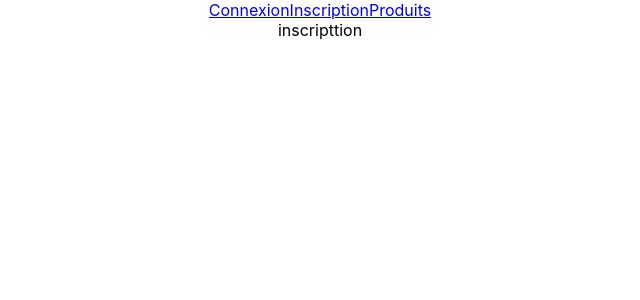
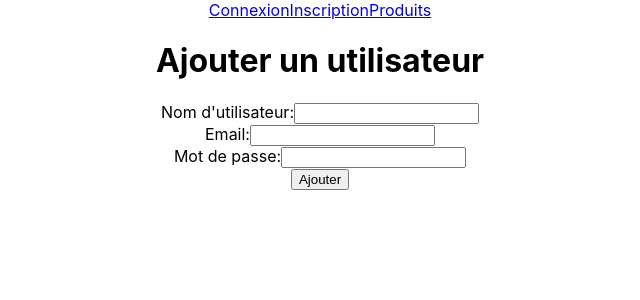
Before and after one commit to redes19/apllergie, a React (Create React App) app in the folder apllergie/: page /inscription in a window 1280 px wide. Shown: the top 300 px of the page, without its empty margins (320-960 px from the left). Built offline with nearby package versions, Linux system fonts and the light colour scheme.

Commit message:
add inscription

```diff
--- a/apllergie/src/Component/connexion.jsx
+++ b/apllergie/src/Component/connexion.jsx
@@ -1,7 +1,7 @@
 import React from 'react'
 
-export default function connexion() {
+export default function Connexion() {
   return (
-    <div>connexion</div>
+    <div>Connexion</div>
   )
 }
--- a/apllergie/src/Component/inscription.jsx
+++ b/apllergie/src/Component/inscription.jsx
@@ -1,7 +1,81 @@
-import React from 'react'
+import React, { useState, useEffect } from 'react';
+import axios from 'axios';
 
-export default function inscripttion() {
+export default function Connexion() {
+  // const [users, setUsers] = useState([]);
+
+  // useEffect(() => {
+  //   const fetchData = async () => {
+  //     try {
+  //       const response = await axios.get('http://localhost:3001/api/user');
+  //       setUsers(response.data);
+  //       console.log(users);
+  //     } catch (error) {
+  //       console.error("erreur", error);
+  //     }
+  //   };
+  //   fetchData();
+  // }, []);
+
+  const [user, setUser] = useState({
+    user: '',
+    email: '',
+    motdepasse: '',
+  });
+  const handleChange = (e) => {
+    const {name, value} = e.target;
+    setUser({...user, [name]:value});
+  };
+
+  const handleSubmit = async (e) => {
+    e.preventDefault();
+
+    try {
+      const response = await axios.post('http://localhost:3001/api/user', user);
+      console.log(response.data);
+      setUser({
+        user: '',
+        email: '',
+        motdepasse: '',
+      });
+    } catch (error) {
+      console.error('Erreur lors de l\'ajout d\'utilisateur:', error);
+    }
+  }
+
   return (
-    <div>inscripttion</div>
-  )
+    <div>
+      <h1>Ajouter un utilisateur</h1>
+      <form onSubmit={handleSubmit}>
+        <div>
+          <label>Nom d'utilisateur:</label>
+          <input
+            type="text"
+            name="user"
+            value={user.user}
+            onChange={handleChange}
+          />
+        </div>
+        <div>
+          <label>Email:</label>
+          <input
+            type="email"
+            name="email"
+            value={user.email}
+            onChange={handleChange}
+          />
+        </div>
+        <div>
+          <label>Mot de passe:</label>
+          <input
+            type="password"
+            name="motdepasse"
+            value={user.motdepasse}
+            onChange={handleChange}
+          />
+        </div>
+        <button type="submit">Ajouter</button>
+      </form>
+    </div>
+  );
 }
```
Also changed, not shown: 1 other file (tests, documents, lock files or other folders).
